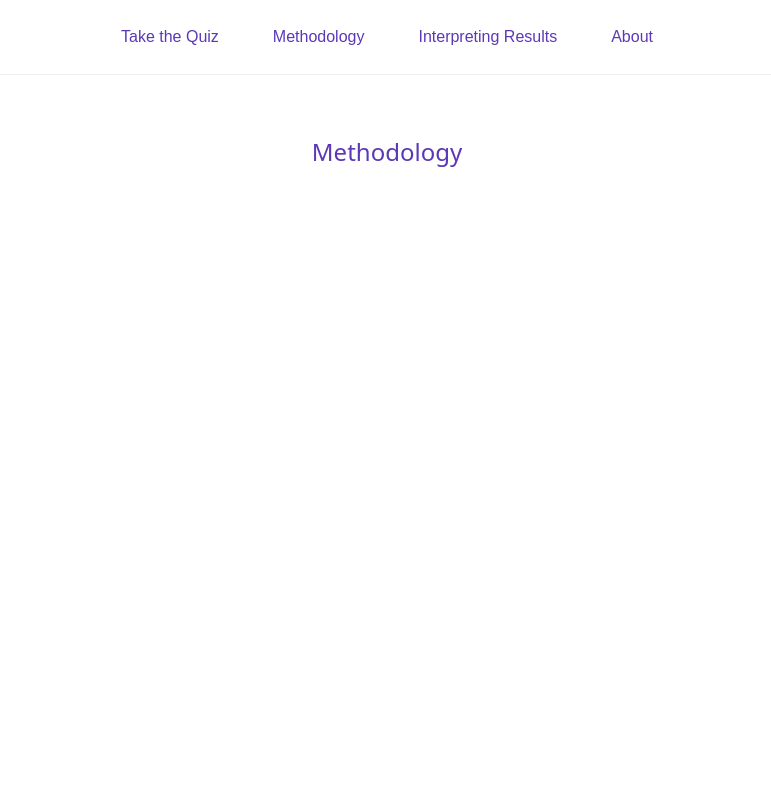
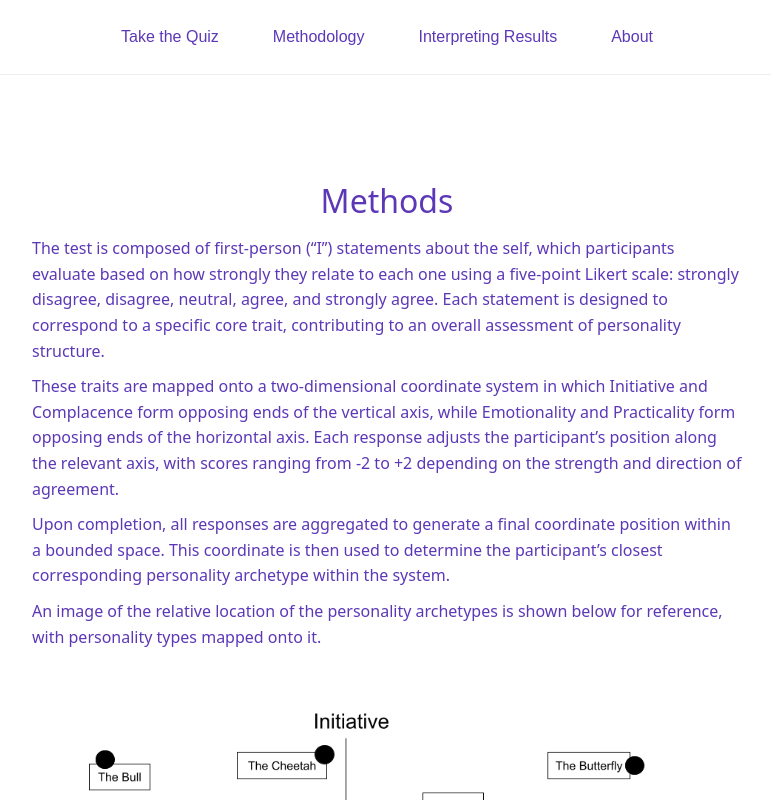
Before and after one commit to sleepymacaroni/Personality_Test, a React (Vite) app: page / in a window 1280 px wide. Both pictures are taken after a click on the button "Methodology". Shown: the top 800 px of the page, without its empty margins (253-1024 px from the left). Built offline with nearby package versions, Linux system fonts and the light colour scheme.

Commit message:
updated Methodology page

```diff
--- a/src/App.jsx
+++ b/src/App.jsx
@@ -1,11 +1,12 @@
 import { useState } from "react";
+import Methodology from "./Methodology";
 
-function App() {
+export default function App() {
   const [page, setPage] = useState("quiz");
 
   const renderPage = () => {
     if (page === "quiz") return <h2>Take the Quiz</h2>;
-    if (page === "methods") return <h2>Methodology</h2>;
+    if (page === "methods") return <Methodology />;
     if (page === "results") return <h2>Interpreting Results</h2>;
     if (page === "about") return <h2>About the Quiz</h2>;
   };
@@ -15,9 +16,7 @@ function App() {
       <nav className="navbar">
         <button onClick={() => setPage("quiz")}>Take the Quiz</button>
         <button onClick={() => setPage("methods")}>Methodology</button>
-        <button onClick={() => setPage("results")}>
-          Interpreting Results
-        </button>
+        <button onClick={() => setPage("results")}>Interpreting Results</button>
         <button onClick={() => setPage("about")}>About</button>
       </nav>
 
@@ -25,5 +24,3 @@ function App() {
     </div>
   );
 }
-
-export default App;
--- /dev/null
+++ b/src/Methodology.jsx
@@ -0,0 +1,32 @@
+import personalityMap from "./assets/personality-map.png";
+export default function Methodology() {
+  return (
+    <div className="methodology-content">
+      <h1 className="methodology-title">Methods</h1>
+
+      <p>
+        The test is composed of first-person (“I”) statements about the self, which participants evaluate based on how strongly they relate to each one using a five-point Likert scale: strongly disagree, disagree, neutral, agree, and strongly agree. Each statement is designed to correspond to a specific core trait, contributing to an overall assessment of personality structure.
+      </p>
+
+
+      <p>
+        These traits are mapped onto a two-dimensional coordinate system in which Initiative and Complacence form opposing ends of the vertical axis, while Emotionality and Practicality form opposing ends of the horizontal axis. Each response adjusts the participant’s position along the relevant axis, with scores ranging from -2 to +2 depending on the strength and direction of agreement.
+      </p>
+
+      <p>
+        Upon completion, all responses are aggregated to generate a final coordinate position within a bounded space. This coordinate is then used to determine the participant’s closest corresponding personality archetype within the system.
+      </p>
+
+      <p>
+        An image of the relative location of the personality archetypes is shown below for reference, with personality types mapped onto it.
+      </p>
+
+    <img
+        src={personalityMap}
+        alt="Personality archetype map"
+        className="methodology-image"
+    />
+
+    </div>
+  );
+}
--- a/src/index.css
+++ b/src/index.css
@@ -52,7 +52,27 @@ h1, h2 {
   margin-bottom: 10px;
 }
 
-/* OPTIONAL: cleaner text */
+/* cleaner text */
 p {
   margin-top: 10px;
 }
+
+/* METHODOLOGY PAGE */
+.methodology-content {
+  text-align: left;
+  max-width: 750px;
+  margin: 40px auto;
+  line-height: 1.6;
+  padding: 0 20px;
+}
+
+.methodology-title {
+  text-align: center;
+}
+
+.methodology-image {
+  display: block;
+  margin: 30px auto;
+  max-width: 100%;
+  height: auto;
+}
```
Also changed, not shown: src/assets/personality-map.png (added).
